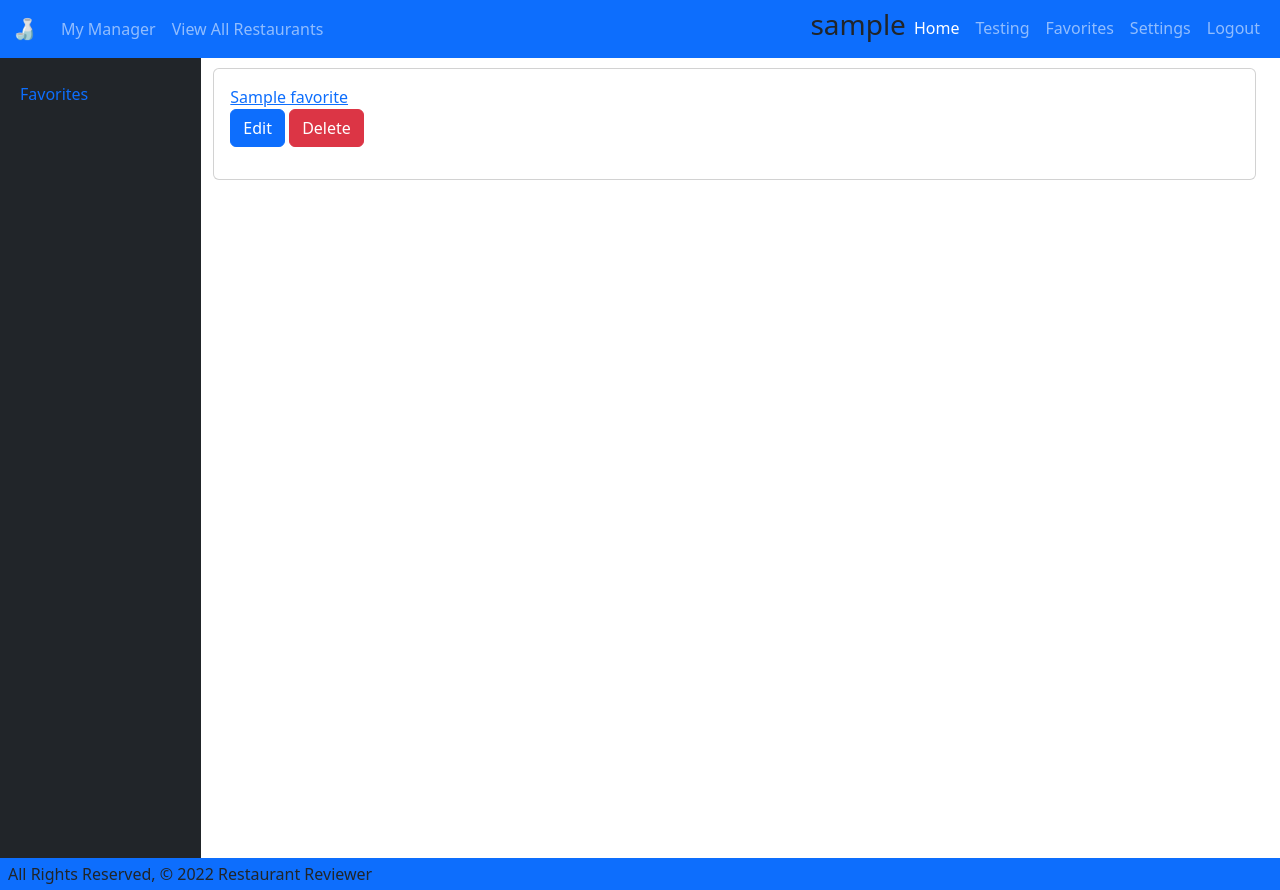
After one commit to ahung1709/project3restaurants, a Django app: page /favorites/ in a window 1280 px wide. The commit adds this page. Run offline with Django 4.2, Linux system fonts and the light colour scheme; a user stored in the database is signed in; tables that the repository leaves empty hold one stand-in row (values such as "Sample post").

Commit message:
Formed CRUD on favorite function

```diff
--- a/main_app/models.py
+++ b/main_app/models.py
@@ -4,15 +4,14 @@ from django.contrib.auth.models import User
 
 # Create your models here.
 
+
 class Favorite(models.Model):
     title = models.CharField(max_length=50)
     user = models.ForeignKey(User, on_delete=models.CASCADE)
 
-    # def __str__(self):
-    #     return self.title
+    def __str__(self):
+        return self.title
 
-    # def get_absolute_url(self):
-    #     return reverse('favorites_detail', kwargs={'pk': self.id})
 
 class Restaurant(models.Model):
     name = models.CharField(max_length=50)
@@ -31,8 +30,9 @@ class Restaurant(models.Model):
         return reverse('restaurants_detail', kwargs={'pk': self.id})
         # return reverse('restaurants_detail', kwargs={'restaurant_id': self.id})
 
+
 class Review(models.Model):
-        content = models.CharField(max_length=250)
-        rating = models.IntegerField()
-        user = models.ForeignKey(User, on_delete=models.CASCADE)
-        restaurant = models.ForeignKey(Restaurant, on_delete=models.CASCADE)
+    content = models.CharField(max_length=250)
+    rating = models.IntegerField()
+    user = models.ForeignKey(User, on_delete=models.CASCADE)
+    restaurant = models.ForeignKey(Restaurant, on_delete=models.CASCADE)
--- a/main_app/static/css/styles.css
+++ b/main_app/static/css/styles.css
@@ -1,4 +1,3 @@
-
 body {
   /* background-color: orange; */
   display: flex;
@@ -21,10 +20,14 @@ div.split-for-sidebar {
   display: grid;
   grid-template-columns: 1fr 4fr;
   /* height: 88vh; */
-    height:100%;
+  height: 100%;
 }
 
 div.sidebar {
   background-color: blueviolet;
-    height:100%;
+  height: 100%;
 }
+
+.mr {
+  margin-top: 10px !important;
+}
--- a/main_app/templates/base.html
+++ b/main_app/templates/base.html
@@ -36,6 +36,8 @@
                         <a class="nav-link active" aria-current="page" href="#">Home</a>
 
                         <a class="nav-link" href="{% url 'testing' %}">Testing</a>
+                        <a class="nav-link" href="{%url 'favorites'%}">Favorites</a>
+
                         <a class="nav-link" href="{% url 'user_profile' %}">Settings</a>
                         <a class="nav-link" href="{% url 'logout' %}">Logout</a>
                     {% else %}
--- /dev/null
+++ b/main_app/templates/favourites/base.html
@@ -0,0 +1,19 @@
+{% extends 'base.html' %}
+{% block content %}
+
+<div class="row flex-nowrap min-vh-100" style="width:100%;">
+    <!-- <div class="d-flex flex-column flex-shrink-0 p-3 text-white bg-dark" style="width: 280px; height: 100vh"> -->
+
+    <div class="col-2 flex-shrink-0 p-3 text-white bg-dark">
+        <nav class="nav flex-column">
+            <a class="nav-link active" aria-current="page" href="{% url 'favorites' %}">Favorites</a>
+        </nav>
+    </div>
+
+    <div class="col-10">
+        {% block main_content %}
+        {% endblock %}
+    </div>
+</div>
+
+{% endblock %}
--- /dev/null
+++ b/main_app/templates/main_app/favorite_list.html
@@ -0,0 +1,14 @@
+{%extends 'favourites/base.html'%} {% block main_content %}
+{% for each in favorite_list %}
+<div class="card mr">
+  <div class="card-body">
+    <a href="{% url 'restaurants_detail'  each.id %}">{{each.title}}</a>
+    <p>
+      <a href="{% url 'favorite-update' each.id each.id %}" class="btn btn-primary">Edit</a>
+      <a href="{% url 'favorite-delete' each.id each.id%}" class="btn btn-danger"
+        >Delete</a
+      >
+    </p>
+  </div>
+</div>
+{% endfor %} {% endblock %}
--- a/main_app/urls.py
+++ b/main_app/urls.py
@@ -12,25 +12,45 @@ urlpatterns = [
 
     ### Restaurant routes ###
 
-    path('all_restaurants/', views.all_restaurants_index, name='all_restaurants_index'),
-    path('all_restaurants/<int:restaurant_id>/', views.all_restaurants_detail, name='all_restaurants_detail'),
+    path('all_restaurants/', views.all_restaurants_index,
+         name='all_restaurants_index'),
+    path('all_restaurants/<int:restaurant_id>/',
+         views.all_restaurants_detail, name='all_restaurants_detail'),
 
     path('restaurants/', views.restaurants_index, name='restaurants_index'),
-    path('restaurants/<int:pk>/', views.RestaurantDetail.as_view(), name='restaurants_detail'),
-    path('restaurants/create/', views.RestaurantCreate.as_view(), name='restaurants_create'),
-    path('restaurants/<int:restaurant_id>/update/', views.restaurant_update, name='restaurants_update'),
-    path('restaurants/<int:pk>/delete/', views.RestaurantDelete.as_view(), name='restaurants_delete'),
+    path('restaurants/<int:pk>/', views.RestaurantDetail.as_view(),
+         name='restaurants_detail'),
+    path('restaurants/create/', views.RestaurantCreate.as_view(),
+         name='restaurants_create'),
+    path('restaurants/<int:restaurant_id>/update/',
+         views.restaurant_update, name='restaurants_update'),
+    path('restaurants/<int:pk>/delete/',
+         views.RestaurantDelete.as_view(), name='restaurants_delete'),
 
     ### Account routes ###
     path('accounts/signup/', views.signup, name='signup'),
 
     path('accounts/profile/', views.user_profile, name='user_profile'),
     path('accounts/update/', views.user_update, name='user_update'),
-    path('accounts/delete/', views.user_delete_confirm, name='user_delete_confirm'),
+    path('accounts/delete/', views.user_delete_confirm,
+         name='user_delete_confirm'),
 
-    path('accounts/password_change/', views.ChangePasswordView.as_view(), name='password_change'),
-    path('accounts/password_change_done/', views.pwd_change_done, name='pwd_change_done'),
+    path('accounts/password_change/',
+         views.ChangePasswordView.as_view(), name='password_change'),
+    path('accounts/password_change_done/',
+         views.pwd_change_done, name='pwd_change_done'),
 
     ### Testing routes ###
     path('testing/', views.testing, name='testing'),
+
+
+    # favorites
+    path('favorites/', views.ListFavorites.as_view(), name='favorites'),
+    path('restaurants/<int:restaurant_id>/favorites/create/',
+         views.CreateView.as_view(), name='create-favourite'),
+
+    path('restaurants/<int:pk>/favorites/delete/<int:favorite_pk>/',
+         views.FavoriteDelete.as_view(),  name='favorite-delete'),
+    path('restaurants/<int:pk>/favorites/update/<int:favorite_pk>/',
+         views.UpdateFavorite.as_view(), name='favorite-update')
 ]
--- a/main_app/views.py
+++ b/main_app/views.py
@@ -12,50 +12,59 @@ from django.contrib.auth.forms import UserCreationForm
 from django.contrib.auth.decorators import login_required
 from django.contrib.auth.mixins import LoginRequiredMixin
 from django.contrib.auth.models import User
-from .models import Restaurant
+from .models import Restaurant, Favorite
 from .forms import UpdateUserForm, UpdateRestaurantForm
 # from .form import FeedingForm
+from django import forms
+from django.views.generic import ListView
 
-from django import forms
 
 # Create your views here.
 
 ### Home views ###
 
+
 def front(request):
     return render(request, 'front.html')
+
 
 def home(request):
     return render(request, 'home.html')
     # return HttpResponse('<h1>Hello</h1>')
+
 
 def about(request):
     return render(request, 'about.html')
 
 ### Restaurants views ###
 
+
 def all_restaurants_index(request):
     restaurants = Restaurant.objects.all()
-    context = { "restaurants": restaurants, "public_page": True }
+    context = {"restaurants": restaurants, "public_page": True}
     return render(request, 'restaurants/index.html', context)
+
 
 def all_restaurants_detail(request, restaurant_id):
     restaurant = Restaurant.objects.get(id=restaurant_id)
     # print(restaurant)
-    context = { "restaurant": restaurant, "public_page": True }
+    context = {"restaurant": restaurant, "public_page": True}
     return render(request, 'main_app/restaurant_detail.html', context)
+
 
 @login_required
 def restaurants_index(request):
     restaurants = Restaurant.objects.filter(user=request.user)
     # You could also retrieve the logged in user's restaurants like this
     # restaurants = request.user.restaurant_set.all()
-    context = { "restaurants": restaurants, "public_page": False }
+    context = {"restaurants": restaurants, "public_page": False}
     return render(request, 'restaurants/index.html', context)
+
 
 class RestaurantDetail(LoginRequiredMixin, DetailView):
     model = Restaurant
     fields = '__all__'
+
 
 class RestaurantCreate(LoginRequiredMixin, CreateView):
     model = Restaurant
@@ -65,9 +74,10 @@ class RestaurantCreate(LoginRequiredMixin, CreateView):
     # valid restaurant is being submitted
     def form_valid(self, form):
         # Assign the logged in user (self.request.user)
-        form.instance.user = self.request.user # form.instance is the restaurant
+        form.instance.user = self.request.user  # form.instance is the restaurant
         # Let the CreateView do its job as usual
         return super().form_valid(form)
+
 
 @login_required
 def restaurant_update(request, restaurant_id):
@@ -78,11 +88,12 @@ def restaurant_update(request, restaurant_id):
     if request.method == 'POST':
 
         # Create form instance for the restaurant instance
-        restaurant_form = UpdateRestaurantForm(request.POST, instance=restaurant)
+        restaurant_form = UpdateRestaurantForm(
+            request.POST, instance=restaurant)
 
         # Check if the form instance is valid
         if restaurant_form.is_valid():
-            restaurant_form.save() # save the valid form instance to the database
+            restaurant_form.save()  # save the valid form instance to the database
             return redirect(to='restaurants_detail', pk=restaurant.id)
     else:
         # Get the form instance for the restaurant instance if it is not a POST request
@@ -91,15 +102,17 @@ def restaurant_update(request, restaurant_id):
         # print(restaurant_form)
 
     return render(request, 'restaurants/restaurant_form.html', {
-        'restaurant':restaurant,
-        'restaurant_form':restaurant_form
+        'restaurant': restaurant,
+        'restaurant_form': restaurant_form
     })
+
 
 class RestaurantDelete(LoginRequiredMixin, DeleteView):
     model = Restaurant
     success_url = '/restaurants/'
 
 ### Registration views ###
+
 
 def signup(request):
     error_message = ''
@@ -122,9 +135,11 @@ def signup(request):
 
 ### User views ###
 
+
 @login_required
 def user_profile(request):
     return render(request, 'users/profile.html')
+
 
 @login_required
 def user_update(request):
@@ -138,23 +153,26 @@ def user_update(request):
         user_form = UpdateUserForm(instance=request.user)
         print(user_form)
     return render(request, 'users/update.html', {
-        'user_form':user_form
+        'user_form': user_form
     })
+
 
 class ChangePasswordView(LoginRequiredMixin, PasswordChangeView):
     template_name = 'users/change_password.html'
     # success_message = "Successfully Changed Your Password"
     success_url = reverse_lazy('pwd_change_done')
 
+
 @login_required
 def pwd_change_done(request):
     return render(request, 'users/password_change_done.html')
+
 
 @login_required
 def user_delete_confirm(request):
     if request.method == 'POST':
         try:
-            u = User.objects.get(username = request.user.username)
+            u = User.objects.get(username=request.user.username)
             u.delete()
             logout(request)
             # message.success(request, "The user is deleted")
@@ -164,7 +182,7 @@ def user_delete_confirm(request):
             return render(request, 'front.html')
 
         except Exception as e:
-            return render(request, 'front.html', {'err':e.message})
+            return render(request, 'front.html', {'err': e.message})
 
         return render(request, 'front.html')
 
@@ -172,5 +190,40 @@ def user_delete_confirm(request):
 
 ### Testing views ###
 
+
 def testing(request):
     return render(request, 'testing.html')
+
+
+# Favorites views
+
+class ListFavorites(LoginRequiredMixin, ListView):
+    model = Favorite
+
+
+class CreateView(LoginRequiredMixin, CreateView):
+    model = Favorite
+    fields = ['title']
+
+    def form_valid(self, form):
+        form.instance.user = self.request.user
+        return super().form_valid(form)
+
+    success_url = '/favorites/'
+
+
+class FavoriteDelete(LoginRequiredMixin, DeleteView):
+    model = Favorite
+    fields = '__all__'
+    success_url = '/favorites/'
+
+    def get_queryset(self):
+        queryset = super().get_queryset()
+        filter = DeleteView(self.request.GET, queryset)
+        return filter.qs
+
+
+class UpdateFavorite(LoginRequiredMixin,  UpdateView):
+    model = Favorite
+    fields = ["title"]
+    success_url = '/favorites/'
```
Also changed, not shown: main_app/templates/main_app/favorite_confirm_delete.html (added, +13 -0 lines), main_app/templates/main_app/favorite_form.html (added, +7 -0 lines), main_app/templates/main_app/restaurant_detail.html (+8 -0 lines), project3restaurants/settings.py (+14 -14 lines). Lines whose indentation alone changed are shown as unchanged.
